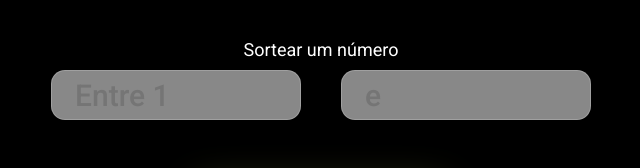
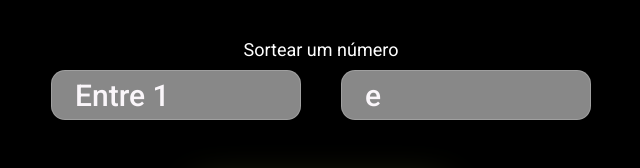
Before and after one commit to Carleone-Souza-Santos/Aposta, a plain HTML site: page index.html in a window 1280 px wide. Shown: the part 321-489 px from the top of the page, without its empty margins (319-959 px from the left). Drawn offline with Linux system fonts and the light colour scheme.

Commit message:
placeholder estilização

```diff
--- a/styl.css
+++ b/styl.css
@@ -55,10 +55,10 @@ input[type="number"] {
     font-size: 30px;
     font-weight: 500;
 }
-input[:placeholder]{
-    color: red;
+input::-webkit-input-placeholder{
+    color:rgb(250, 246, 250);
+    font-family: Roboto;
 }
-
 .Bhutan_Box {
     display: flex;
     justify-content: center;
```
